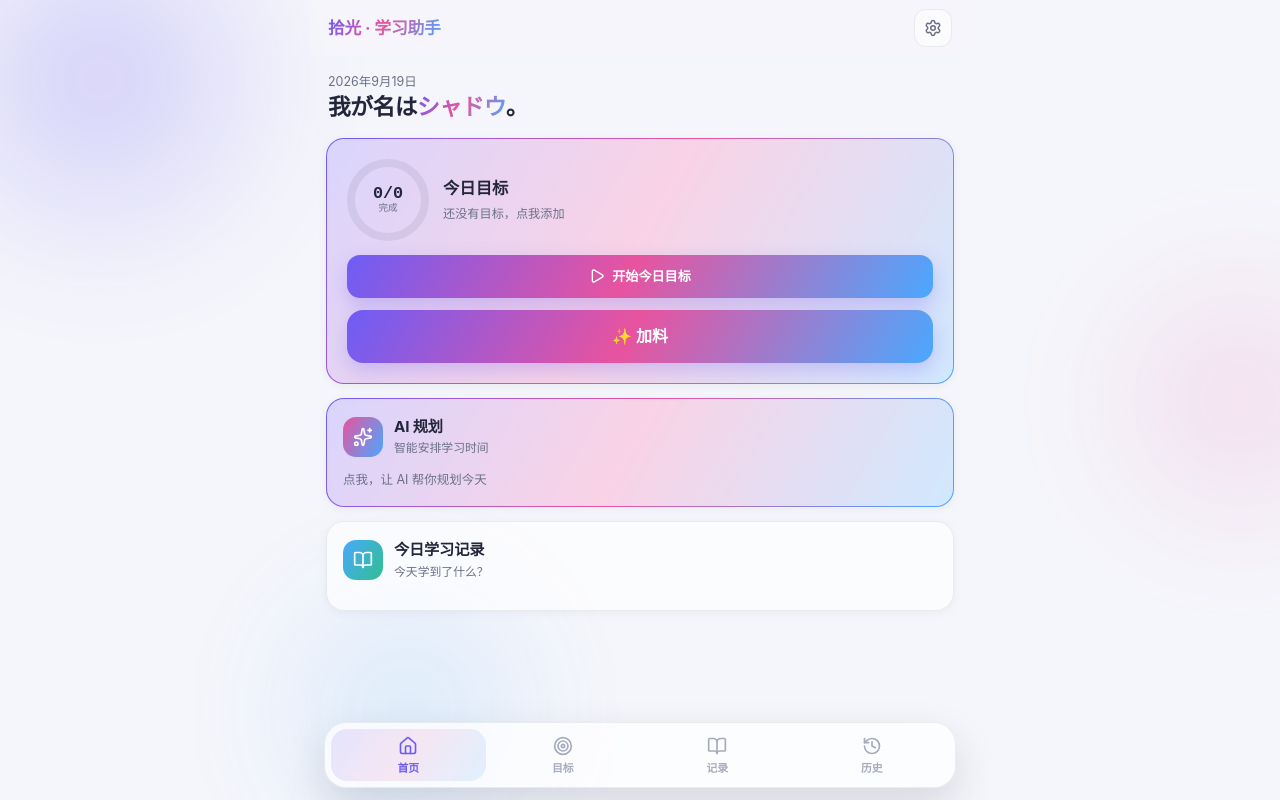
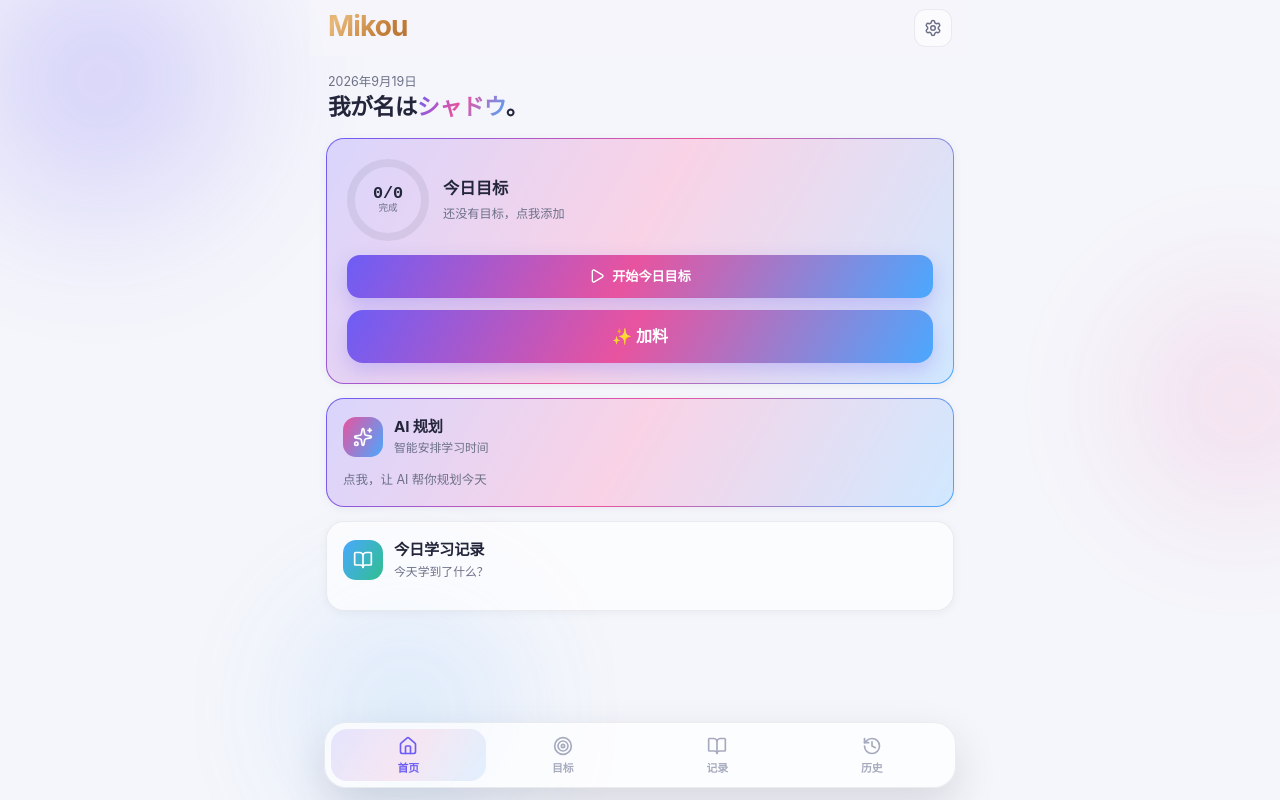
Before and after one commit to zaoying581/zaoying581.io, a plain HTML site: page index.html in a window 1280 px wide. Drawn offline with Linux system fonts and the light colour scheme.

Commit message:
feat: Mikou蒙版渐变文字效果

```diff
--- a/index.html
+++ b/index.html
@@ -44,6 +44,29 @@
         font-size: 0 !important;
       }
       .subj-ico svg { display: none; }
+
+      /* 蒙版渐变文字 */
+      .masked-title {
+        position: relative;
+        display: inline-block;
+        font-size: 28px;
+        font-weight: 700;
+        letter-spacing: -0.03em;
+        line-height: 1;
+      }
+      .masked-title__text {
+        background: linear-gradient(135deg, #c47f3a 0%, #d4a06a 25%, #e8b878 50%, #c47f3a 75%, #b06a2a 100%);
+        background-size: 200% 200%;
+        -webkit-background-clip: text;
+        background-clip: text;
+        -webkit-text-fill-color: transparent;
+        animation: gradientShift 3s ease infinite;
+      }
+      @keyframes gradientShift {
+        0% { background-position: 0% 50%; }
+        50% { background-position: 100% 50%; }
+        100% { background-position: 0% 50%; }
+      }
     </style>
     <script type="module" crossorigin src="./assets/index-D8L9mwsT.js"></script>
     <link rel="stylesheet" crossorigin href="./assets/index-BTjkdvp5.css">
@@ -223,6 +246,21 @@
           };
         }
 
+        // 替换标题为蒙版渐变文字
+        function replaceMaskedTitle() {
+          if (document.querySelector('.masked-title')) return;
+
+          var header = document.querySelector('.header');
+          if (!header) return;
+          var titleDiv = header.querySelector('.header-title');
+          if (!titleDiv) return;
+
+          var oldText = titleDiv.textContent.trim();
+          if (oldText === 'Mikou' || oldText.indexOf('拾光') !== -1 || oldText.indexOf('学习助手') !== -1) {
+            titleDiv.innerHTML = '<div class="masked-title"><span class="masked-title__text">Mikou</span></div>';
+          }
+        }
+
         // 加加料按钮到今日目标卡片
         function addAddButton() {
           if (document.querySelector('.add-goal-btn-custom')) return;
@@ -256,12 +294,14 @@
         setTimeout(function() {
           replaceSubjectIcons();
           replaceGreeting();
+          replaceMaskedTitle();
           addAddButton();
         }, 1500);
 
         setInterval(function() {
           replaceSubjectIcons();
           replaceGreeting();
+          replaceMaskedTitle();
           addAddButton();
         }, 1000);
 
```
